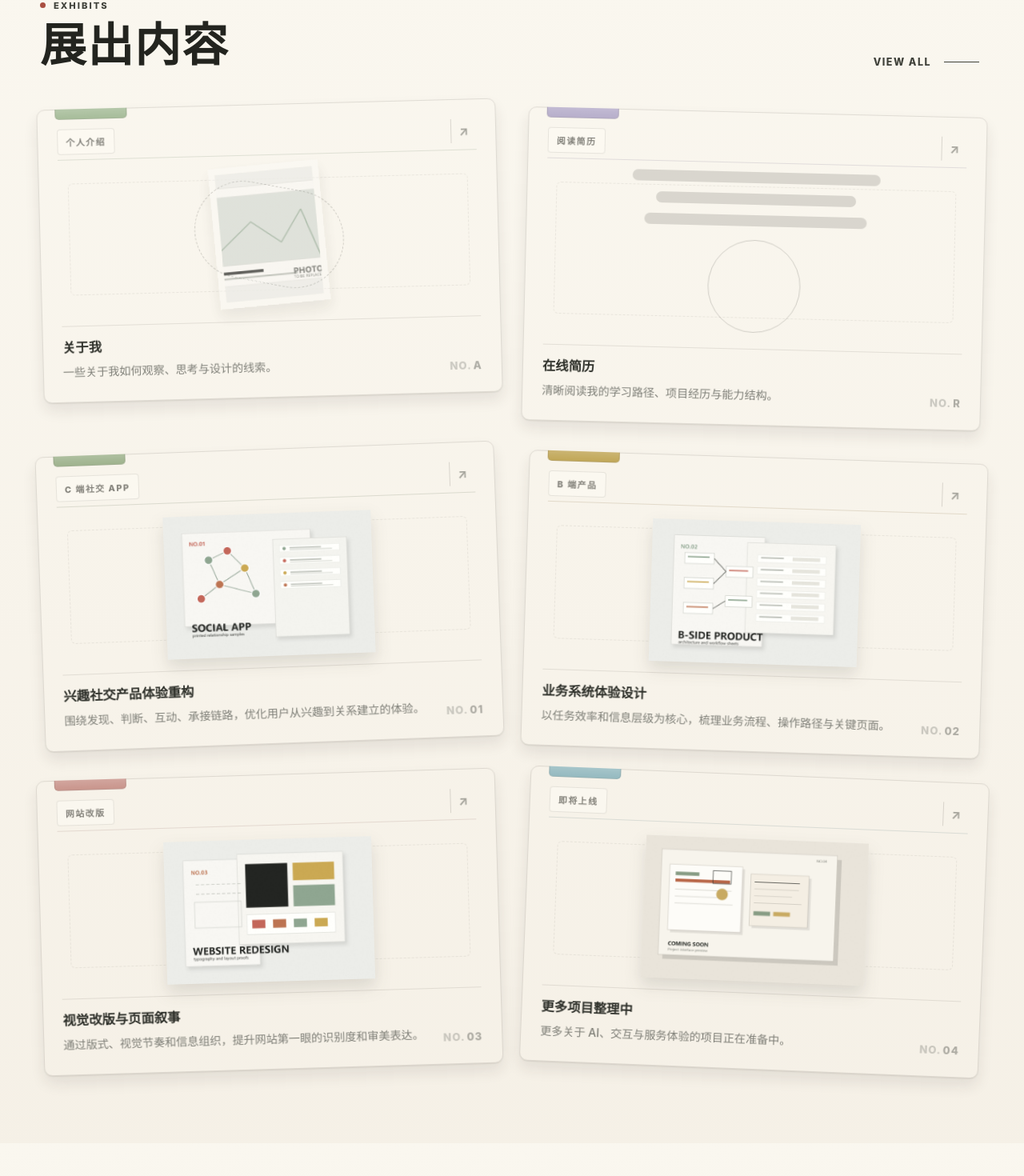
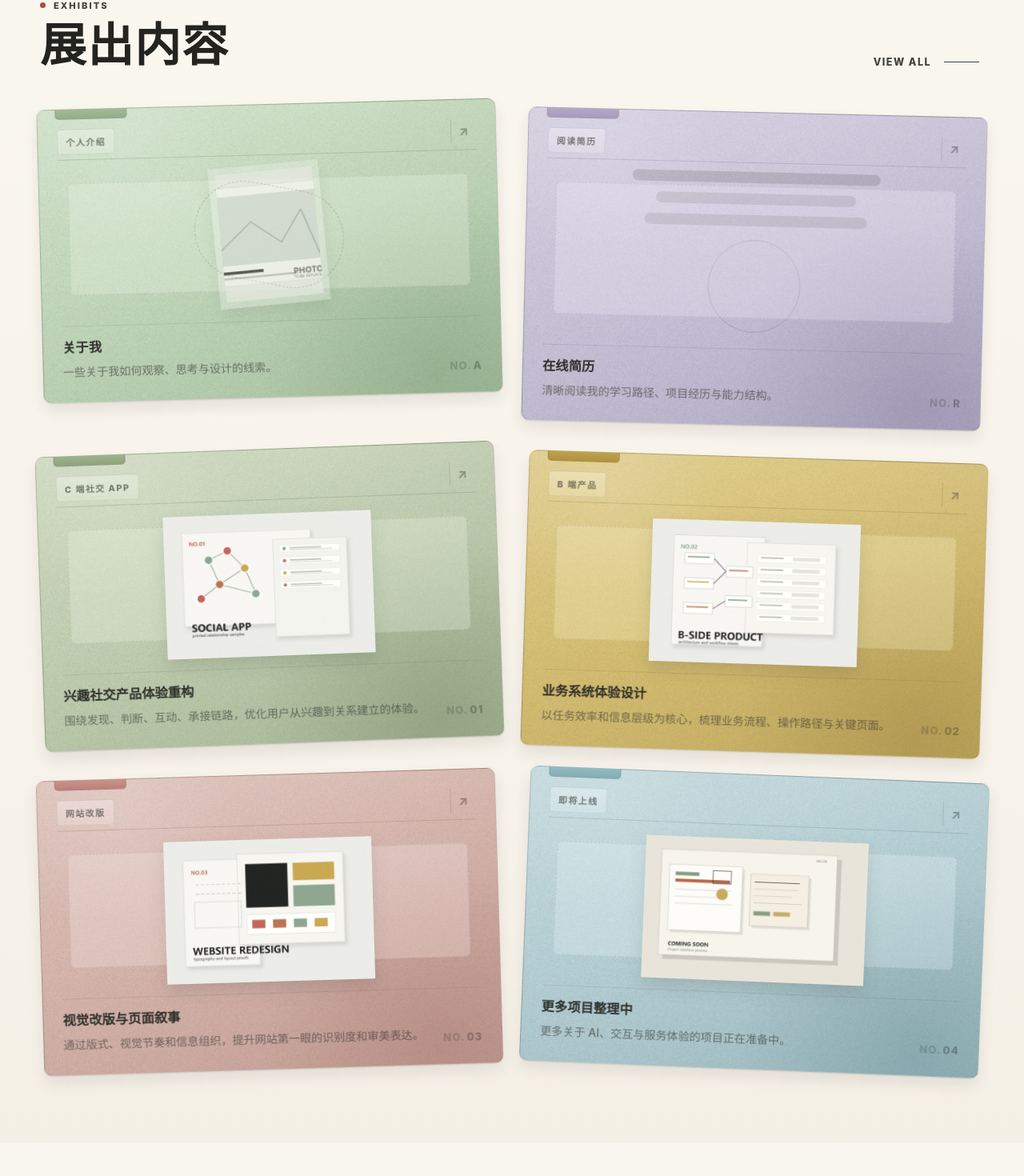
Before and after one commit to xushaobo158/xushaobo, a React (Vite) app in the folder portfolio-site/: page / in a window 1280 px wide. Shown: the part 898-2368 px from the top of the page at 80% size. Built offline with nearby package versions, Linux system fonts and the light colour scheme.

Commit message:
Strengthen exhibit card paper colors

```diff
--- a/portfolio-site/src/styles.css
+++ b/portfolio-site/src/styles.css
@@ -786,12 +786,14 @@ a:focus-visible {
   align-items: stretch;
   border: 1px solid rgba(54, 49, 41, 0.13);
   border-radius: 10px;
-  background:
-    radial-gradient(circle at 18% 12%, rgba(255, 255, 255, 0.28), transparent 25%),
-    radial-gradient(circle at 86% 92%, var(--card-shadow-wash), transparent 34%),
-    linear-gradient(135deg, rgba(255, 255, 255, 0.18), transparent 38%, var(--card-edge-wash)),
-    var(--card-bg),
+  background-color: var(--card-bg);
+  background-image:
+    radial-gradient(circle at 18% 12%, rgba(255, 255, 255, 0.13), transparent 25%),
+    radial-gradient(circle at 86% 92%, var(--card-shadow-wash), transparent 38%),
+    linear-gradient(135deg, rgba(255, 255, 255, 0.09), transparent 36%, var(--card-edge-wash)),
+    linear-gradient(180deg, var(--card-top-wash), transparent 48%, var(--card-bottom-wash)),
     url("/assets/paper-grain.png");
+  background-blend-mode: normal, normal, normal, normal, multiply;
   box-shadow:
     inset 0 1px 0 rgba(255, 255, 255, 0.26),
     inset 0 -1px 0 rgba(45, 43, 35, 0.07),
@@ -849,51 +851,69 @@ a:focus-visible {
 }
 
 .tone-mint {
-  --card-bg: #d8e7d2;
-  --tab-bg: #a7bd9a;
-  --card-rule: rgba(73, 101, 72, 0.15);
-  --card-edge-wash: rgba(104, 134, 92, 0.12);
-  --card-shadow-wash: rgba(102, 130, 89, 0.16);
+  --card-bg: #c9dfc2;
+  --tab-bg: #94ad86;
+  --card-rule: rgba(65, 91, 63, 0.2);
+  --card-edge-wash: rgba(83, 118, 76, 0.18);
+  --card-shadow-wash: rgba(83, 113, 76, 0.22);
+  --card-top-wash: rgba(246, 252, 241, 0.2);
+  --card-bottom-wash: rgba(87, 116, 78, 0.08);
+  --card-visual-wash: rgba(239, 248, 232, 0.28);
 }
 
 .tone-lavender {
-  --card-bg: #ddd9e8;
-  --tab-bg: #b7aecb;
-  --card-rule: rgba(86, 77, 112, 0.15);
-  --card-edge-wash: rgba(111, 99, 145, 0.1);
-  --card-shadow-wash: rgba(101, 91, 132, 0.15);
+  --card-bg: #d0cadf;
+  --tab-bg: #a79abc;
+  --card-rule: rgba(79, 69, 105, 0.19);
+  --card-edge-wash: rgba(94, 82, 126, 0.16);
+  --card-shadow-wash: rgba(91, 82, 121, 0.2);
+  --card-top-wash: rgba(248, 246, 252, 0.19);
+  --card-bottom-wash: rgba(89, 78, 117, 0.07);
+  --card-visual-wash: rgba(244, 241, 250, 0.27);
 }
 
 .tone-sage {
-  --card-bg: #d4dfc9;
-  --tab-bg: #9fb38e;
-  --card-rule: rgba(73, 88, 58, 0.16);
-  --card-edge-wash: rgba(92, 111, 71, 0.12);
-  --card-shadow-wash: rgba(78, 100, 64, 0.16);
+  --card-bg: #c8d6b8;
+  --tab-bg: #8ea47c;
+  --card-rule: rgba(67, 82, 53, 0.2);
+  --card-edge-wash: rgba(82, 103, 63, 0.18);
+  --card-shadow-wash: rgba(75, 96, 60, 0.22);
+  --card-top-wash: rgba(247, 250, 239, 0.19);
+  --card-bottom-wash: rgba(77, 96, 58, 0.08);
+  --card-visual-wash: rgba(240, 246, 231, 0.28);
 }
 
 .tone-butter {
-  --card-bg: #e4d49c;
-  --tab-bg: #c1a758;
-  --card-rule: rgba(119, 92, 38, 0.17);
-  --card-edge-wash: rgba(148, 115, 49, 0.13);
-  --card-shadow-wash: rgba(139, 111, 44, 0.17);
+  --card-bg: #ddc678;
+  --tab-bg: #b19238;
+  --card-rule: rgba(116, 88, 32, 0.22);
+  --card-edge-wash: rgba(139, 105, 38, 0.2);
+  --card-shadow-wash: rgba(128, 101, 38, 0.23);
+  --card-top-wash: rgba(253, 247, 218, 0.18);
+  --card-bottom-wash: rgba(121, 91, 31, 0.08);
+  --card-visual-wash: rgba(250, 242, 205, 0.28);
 }
 
 .tone-rose {
-  --card-bg: #e4cbc4;
-  --tab-bg: #c9958c;
-  --card-rule: rgba(123, 74, 66, 0.15);
-  --card-edge-wash: rgba(151, 89, 78, 0.11);
-  --card-shadow-wash: rgba(144, 89, 78, 0.16);
+  --card-bg: #dcbbb2;
+  --tab-bg: #bc8178;
+  --card-rule: rgba(116, 68, 60, 0.2);
+  --card-edge-wash: rgba(140, 80, 70, 0.17);
+  --card-shadow-wash: rgba(133, 78, 68, 0.21);
+  --card-top-wash: rgba(253, 245, 242, 0.18);
+  --card-bottom-wash: rgba(120, 68, 59, 0.07);
+  --card-visual-wash: rgba(249, 236, 232, 0.28);
 }
 
 .tone-sky {
-  --card-bg: #cde0e2;
-  --tab-bg: #95bac0;
-  --card-rule: rgba(59, 96, 104, 0.15);
-  --card-edge-wash: rgba(77, 121, 130, 0.11);
-  --card-shadow-wash: rgba(67, 110, 119, 0.16);
+  --card-bg: #bdd7dc;
+  --tab-bg: #82adb5;
+  --card-rule: rgba(54, 91, 99, 0.2);
+  --card-edge-wash: rgba(66, 111, 121, 0.17);
+  --card-shadow-wash: rgba(64, 103, 112, 0.22);
+  --card-top-wash: rgba(239, 249, 251, 0.19);
+  --card-bottom-wash: rgba(62, 99, 108, 0.08);
+  --card-visual-wash: rgba(232, 246, 249, 0.28);
 }
 
 .card-token {
@@ -901,7 +921,9 @@ a:focus-visible {
   padding: 7px 10px;
   border: 1px solid rgba(54, 49, 41, 0.1);
   border-radius: 4px;
-  background: rgba(255, 253, 246, 0.44);
+  background:
+    linear-gradient(180deg, rgba(255, 255, 255, 0.16), transparent),
+    var(--card-visual-wash);
   color: rgba(50, 50, 44, 0.6);
   font-size: 0.68rem;
   font-weight: 760;
@@ -945,8 +967,9 @@ a:focus-visible {
   content: "";
   position: absolute;
   inset: 18px 12px;
-  border: 1px dashed rgba(54, 49, 41, 0.08);
+  border: 1px dashed rgba(54, 49, 41, 0.1);
   border-radius: 6px;
+  background: var(--card-visual-wash);
   pointer-events: none;
 }
 
```
